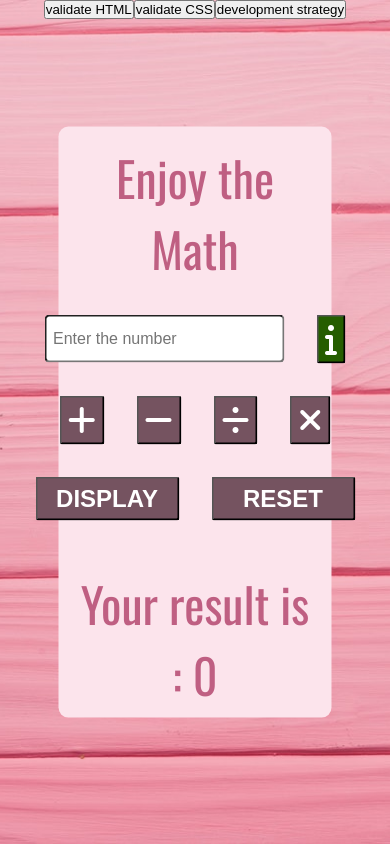
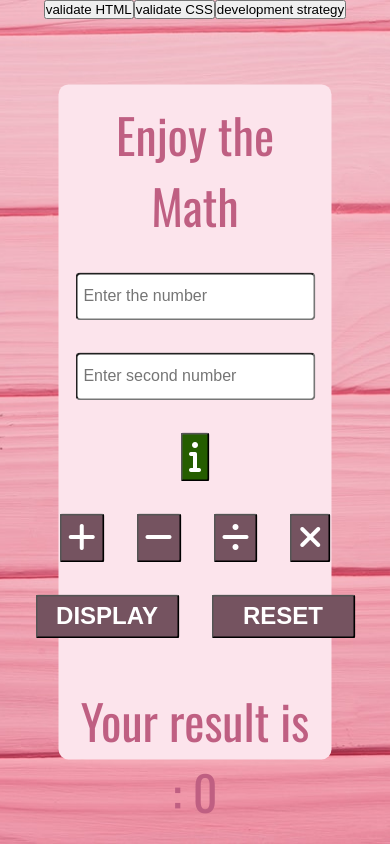
Before and after one commit to IrynaSpyrydonova/prompt-alert-calculate, a plain HTML site: page index.html in a window 390 px wide. Drawn offline with nearby package versions, Linux system fonts and the light colour scheme.

Commit message:
Added one more input to HTML, styled it, updated instructions
Closes gh-13

```diff
--- a/index.html
+++ b/index.html
@@ -29,11 +29,12 @@
   <div class="container">
     <p>Enjoy the Math</p>
     <div class="wrap">
-      <div class="box">
+      <div class="box input">
         <div  class='input'>
-
           <input type="text" placeholder = "Enter the number" id="input1">
-
+        </div>
+        <div  class='input'>
+          <input type="text" placeholder = "Enter second number" id="input2">
         </div>
         <div class='btn'>
           <button class ="info" onclick='instructionsHandler()'> <i class="fas fa-info fa-2x"></i></button>
--- a/scripts/shared-variables.js
+++ b/scripts/shared-variables.js
@@ -2,8 +2,10 @@
 
 console.log('--- loading: global variables');
 
-const instructions = `Click an operation, you'll be prompted to enter a number.
-  you will be prompted until the number is valid.
-  to cancel the operation, click "cancel".`;
+const instructions = `To start please type in 2 number into input area and choose the operator (+ , - , * , /).
+In order to continue calculate with your Last Result please enter only one input (either first or second).
+For example:
+first operation: 2 * 2 = 4
+second operation: 2 *  = 2 * result of first operation (4) = 8. `;
 
 let lastResult = 0;
--- a/style.css
+++ b/style.css
@@ -26,7 +26,7 @@ body:before {
     transform: translate(-50%, -50%);
     background:#fce4ec;
     width: 50vw;
-    height: 70vh;
+    height: 75vh;
     border-radius: 10px;
 
 }
@@ -96,6 +96,13 @@ button.btn-main{
 @media(max-width:768px){
     .container {
         width: 70vw;
-        height: 70vh;
+        height: 80vh;
+    }
+
+    .box.input{
+        display: flex;
+        flex-direction: column;
+        justify-content: center;
+        align-items: center;
     }
 }
```
